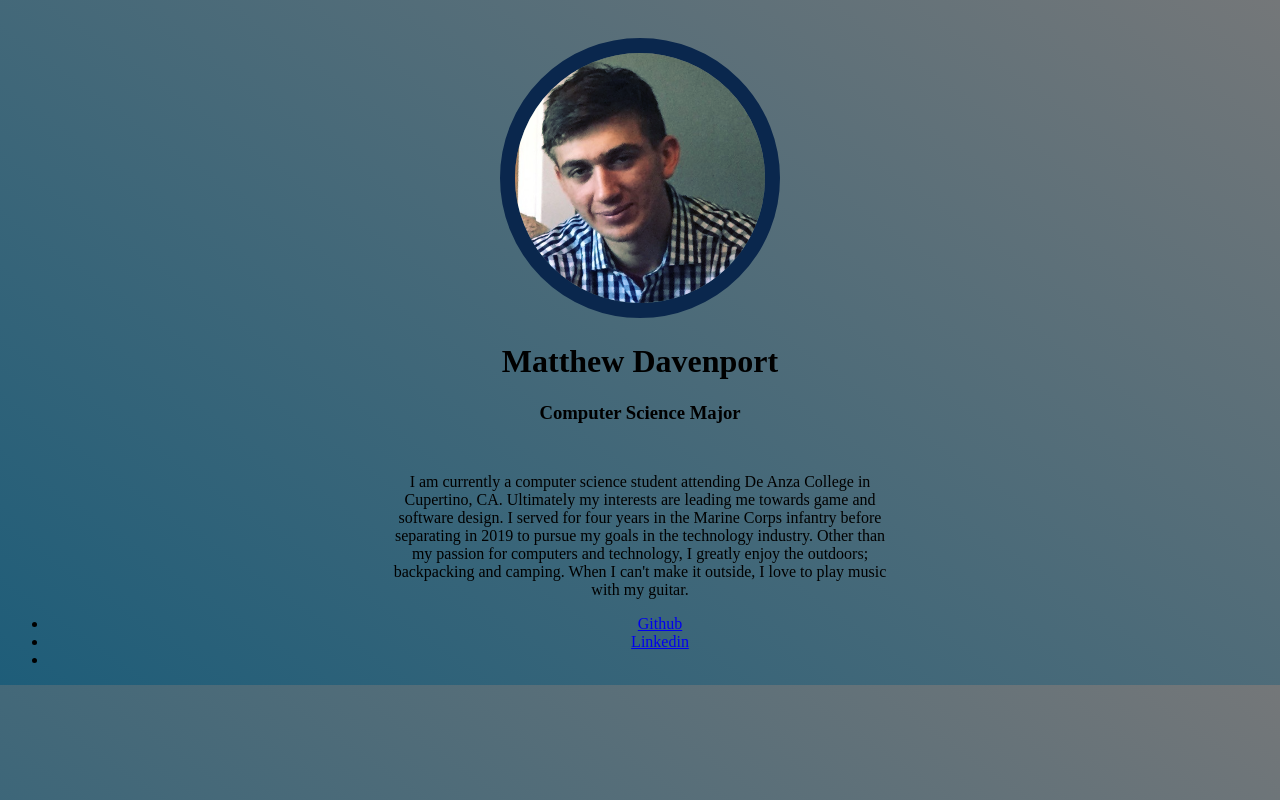
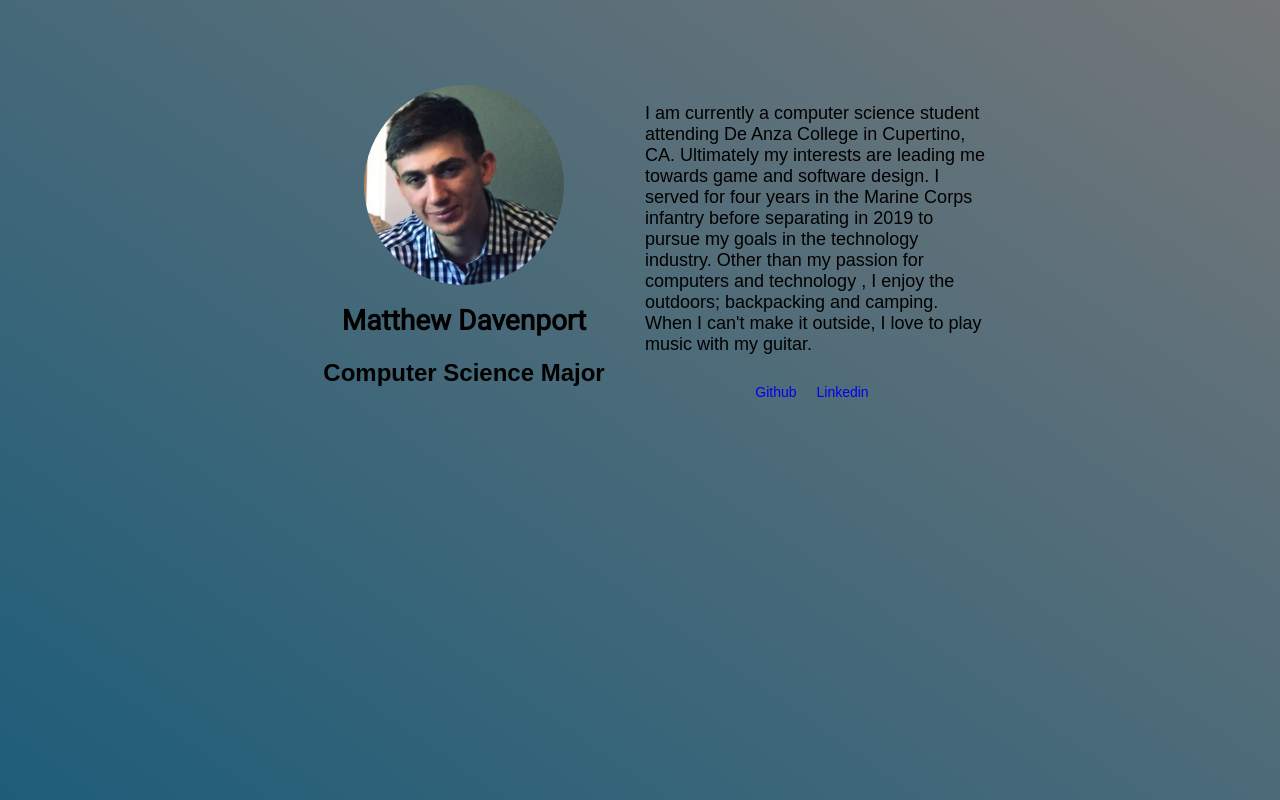
Before and after one commit to davenport1/website, a plain HTML site: page index.html in a window 1280 px wide. Drawn offline with Linux system fonts and the light colour scheme.

Commit message:
updated formatting

```diff
--- a/index.html
+++ b/index.html
@@ -1,60 +1,43 @@
 <!DOCTYPE html>
 
+<html>
 
-<html>
-    <head>
+<head>
+    <title>Matthew Davenport</title>
+    <link rel="stylesheet" type="text/css" href="style.css">
+    <link href="https://fonts.googleapis.com/css?family=Open+Sans|Roboto" rel="stylesheet">
+</head>
 
-        <title> Matthew Davenport Website</title>
-        <link rel="stylesheet" type="text/css" href="style.css">
+<body>
 
-    </head>
+    <div class="wrapper">
 
-    <body>
-        <div class="heading">
-            <head>
-                <title> Matthew Davenport</title>
-            </head>
-
-            <img class="pic" src="img/ProfilePicture.png" width=250px/>
-
-            <h1>
-                Matthew Davenport
-            </h1>
-
-            <h3>
-                Computer Science Major
-            </h3>
+        <div class="nameTitle">
+            <img class="pic" src="img/ProfilePicture.png"ProfilePicture>
+            <h1 class="name">Matthew Davenport</h1>
+            <h2 class="title">Computer Science Major</h2>
         </div>
 
-        <div class="main">
-            <p1>        I am currently a computer science student attending
+        <div class="bioLinks">
+            <p class="bio">I am currently a computer science student attending
             De Anza College in Cupertino, CA. Ultimately my
-            interests are leading me towards game and software design.
-            I served for four years in the Marine Corps infantry
-            before separating in 2019 to pursue my goals in the
-            technology industry. Other than my passion for
-            computers and technology, I greatly enjoy the outdoors;
-            backpacking and camping. When I can't make it outside,
-            I love to play music with my guitar.
-            </p1>
-        </div>
+            interests are leading me towards game and
+            software design. I served for four years in the
+            Marine Corps infantry before separating in 2019
+            to pursue my goals in the technology industry.
+            Other than my passion for computers and technology
+            , I enjoy the outdoors; backpacking and
+            camping. When I can't make it outside,
+            I love to play music with my guitar. </p>
 
-        <div class="links">
-            <ul>
-                <li>
-                    <a href="https://github.com/davenport1">Github</a>
-                </li>
-                <li>
-                    <a href="https://www.linkedin.com/in/matthewdavenport1/">Linkedin</a>
-                </li>
-                <li>
 
-                </li>
-
+            <ul class="links">
+                <li><a href="https://github.com/davenport1">Github</a></li>
+                <li><a href="https://www.linkedin.com/in/matthewdavenport1/">Linkedin</a></li>
             </ul>
         </div>
 
-    </body>
+    </div>
 
-
+</body>
 </html>
--- a/style.css
+++ b/style.css
@@ -1,36 +1,71 @@
 
-html {
+html , body {
     background: linear-gradient(35deg,
     #1E5D79,
     #747779);
+    display: flex;
+    align-items: center;
+    justify-content: center;
+    height: 100%;
+    margin: 0px;
+    padding: 0px;
+
+    font-family: 'Open-Sans', sans-serif ;
 }
-body {
-    color: black;
+
+.wrapper {
+    display: flex;
+    flex-direction: row;
+    max-width: 55%;
+    height: 80%;
 }
-.heading {
-    text-align: center;
-    padding: 30px;
+.nameTitle {
+    margin: 5px;
+    max-width: 50%;
+    flex: 1;
+    display: flex;
+    flex-direction: column;
+    align-items: center;
+    left: 30px;
 }
-.main {
-    margin: 0 auto;
-    width: 500px;
-    text-align: center;
+.pic {
+    border-radius: 50%;
+    max-width: 200px;
+}
+.name {
+    font-size: 28px;
+    font-family: 'Roboto', sans-serif;
+    margin-bottom: 2px;
+}
+.title {
+    font-size: 24px;
+}
 
+.bioLinks {
+    margin: 5px;
+    max-width: 50%;
+    flex: 1;
+    display: flex;
+    flex-direction: column;
+    align-items: center;
+}
+.bio {
+    font-size: 18px;
+    margin-bottom: 15px;
 }
 .links {
-    text-align: center;
-    align-items: center;
-    justify-content: center;
-
+    font-size: 14px;
+    list-style: none;
+    padding-left: 0px;
 }
-.pic {
-    border-style: solid;
-    border-radius: 50%;
-    border-width: 15px;
-    border-color:rgb(10, 39, 77)
+.links li{
+    display: inline-block;
+    margin-right: 8px;
 }
-
-p2 {
-    width: 75%;
-    background-color: rgb(58, 70, 85)
+.links a {
+    text-decoration: none;
+    padding: 4px;
 }
+.links a :hover {
+    background-color: rgba(0, 0, 0, 0.1);
+}
```
